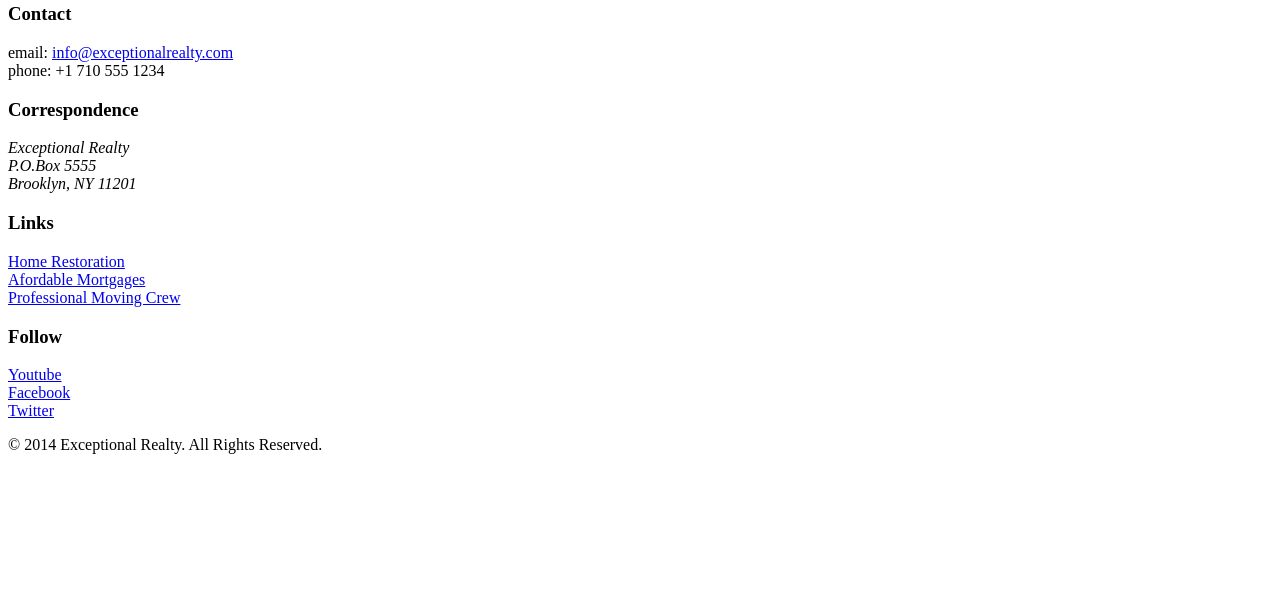
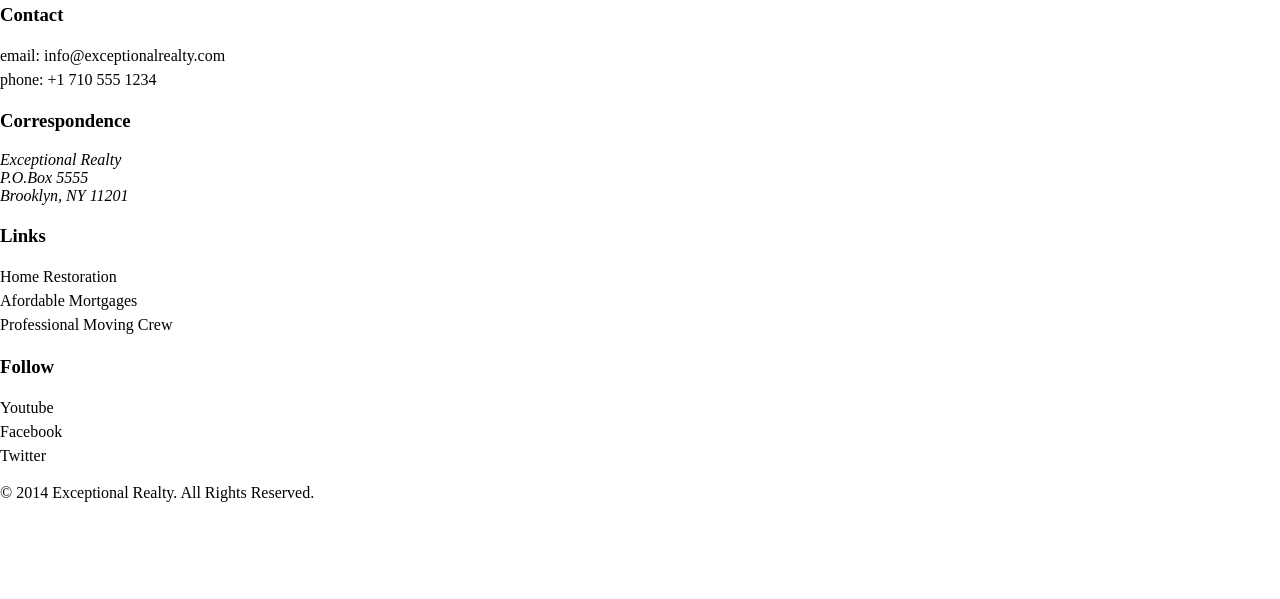
Before and after one commit to MStines007/exceptional-realty, a plain HTML site: page new-properties.html in a window 1280 px wide. Shown: the part 201-800 px from the top of the page. Drawn offline with nearby package versions, Linux system fonts and the light colour scheme; a web font is replaced by a local one.

Commit message:
CSS minor add

```diff
--- a/new-properties.html
+++ b/new-properties.html
@@ -3,6 +3,9 @@
 <head>
   <meta charset="UTF-8">
   <title>Exceptional Realty Group - Luxury Homes - New Properties</title>
+  <link rel="stylesheet" href="https://cdnjs.cloudflare.com/ajax/libs/normalize/3.0.2/normalize.min.css">
+  <link rel="stylesheet" href="css/style.css">
+  <script src="https://cdnjs.cloudflare.com/ajax/libs/modernizr/2.8.3/modernizr.min.js"></script>
 </head>
 <body>
   <header>
```
